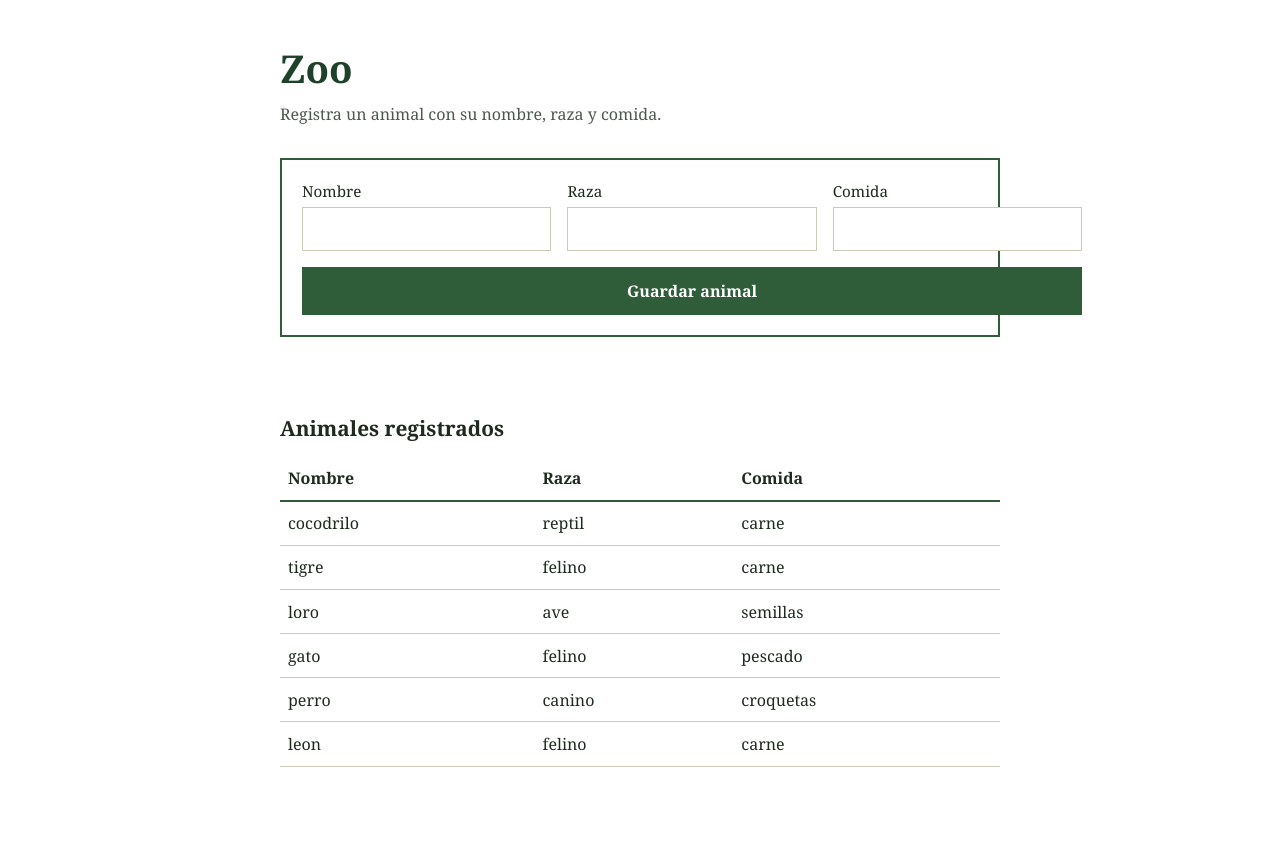
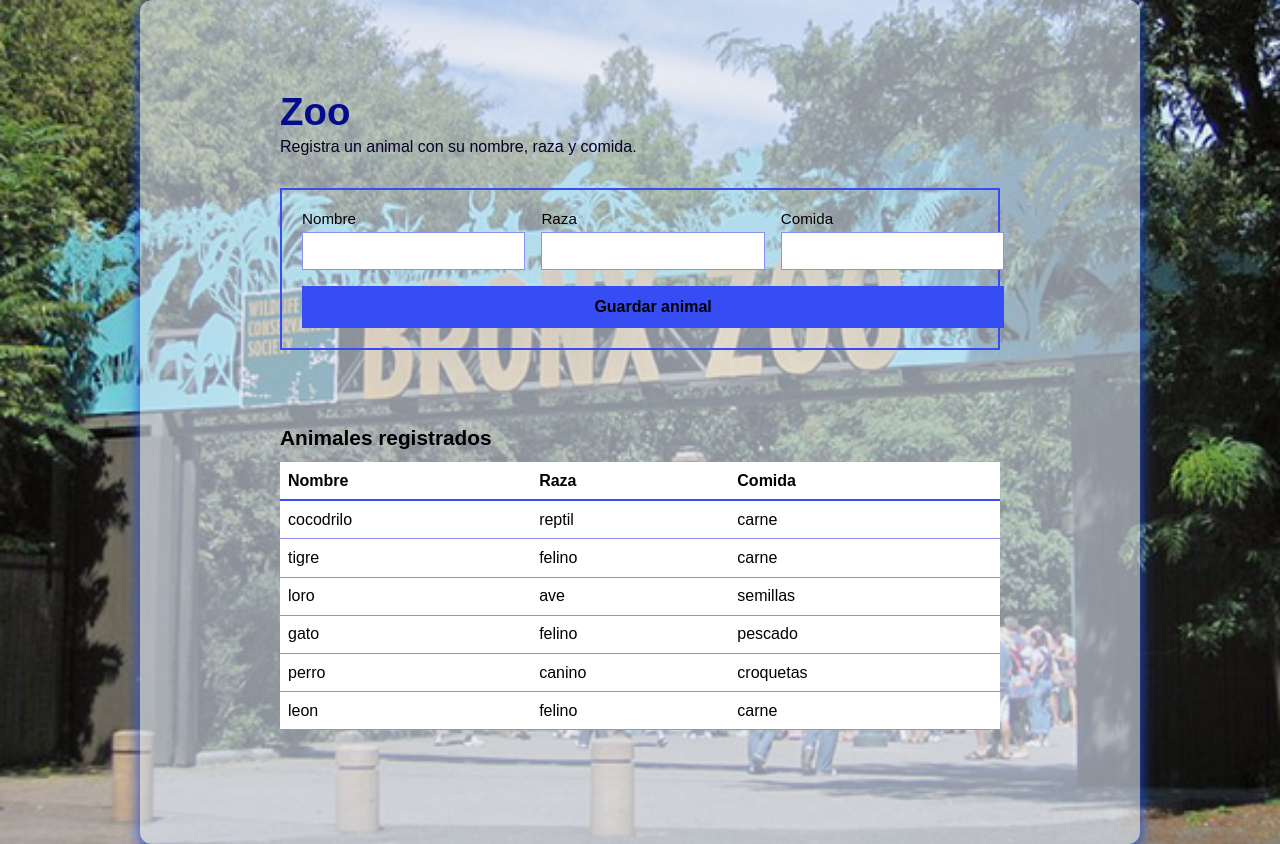
Before and after one commit to joseangeljugadordelol/zoo, a Flask app: page / in a window 1280 px wide. Before the commit the page ends 767 px from the top, so only its background shows below. Run offline with Flask 3, Linux system fonts and the light colour scheme; data comes from the database, SQL or seed files in the repository; data that the repository does not hold is empty.

Commit message:
se cambiaron estilos y se corregio un error de logica que hacia que el contenedor sea el body, ya lo solucione

```diff
--- a/static/css/styles.css
+++ b/static/css/styles.css
@@ -9,31 +9,33 @@
 }
 #vertical {
     display: flex;
-    flex-direction: column;   /* apila todo en vertical */
-    gap: 12px;                /* espacio entre elementos */
+    flex-direction: column;
+    gap: 12px;
     width: 300px;
-    margin: 0 auto;           /* centra el div horizontalmente */
+    margin: 0 auto;
     padding: 20px;
 }
 
 :root {
 
-  --tinta: #1f2a1f;
-  --verde: #2f5d3a;
-  --verde-oscuro: #1f4129;
-  --linea: #cfcab8;
-  --error: #a63a2b;
+  --tinta: #3b2747;
+  --morado: #364df4;
+  --morado-oscuro: #020c8c;
+  --linea: #8e91ec;
+  --error: #ff0000;
+  --si: #08670b
 }
 
 * { box-sizing: border-box; }
 
-body {
+/*body {
   margin: 0;
   background: var(--fondo);
   color: var(--tinta);
   font-family: Georgia, "Times New Roman", serif;
   line-height: 1.5;
 }
+*/
 
 main {
   max-width: 760px;
@@ -41,9 +43,9 @@
   padding: 2.5rem 1.25rem 4rem;
 }
 
-h1 { font-size: 2.4rem; margin: 0 0 .25rem; color: var(--verde-oscuro); }
+h1 { font-size: 2.4rem; margin: 0 0 .25rem; color: var(--morado-oscuro); }
 h2 { font-size: 1.3rem; margin: 2.5rem 0 .75rem; }
-p.sub { margin: 0 0 2rem; color: #4d584d; }
+p.sub { margin: 0 0 2rem; color: #060024; }
 
 /* Formulario */
 form {
@@ -51,7 +53,7 @@
   gap: 1rem;
   grid-template-columns: repeat(3, 1fr);
   padding: 1.25rem;
-  border: 2px solid var(--verde);
+  border: 2px solid var(--morado);
 }
 
 label { display: grid; gap: .3rem; font-size: .95rem; }
@@ -66,7 +68,7 @@
 
 input:focus-visible,
 button:focus-visible {
-  outline: 3px solid var(--verde);
+  outline: 3px solid var(--morado);
   outline-offset: 2px;
 }
 
@@ -75,25 +77,25 @@
   padding: .75rem 1rem;
   font: inherit;
   font-weight: bold;
-  color: #fff;
-  background: var(--verde);
+  color: #000000;
+  background: var(--morado);
   border: 0;
   cursor: pointer;
 }
 
-button:hover { background: var(--verde-oscuro); }
+button:hover { background: var(--morado-oscuro); }
 button:disabled { opacity: .6; cursor: wait; }
 
 /* Mensajes */
 #mensaje { min-height: 1.5rem; margin: .75rem 0 0; font-size: .95rem; }
-#mensaje.ok { color: var(--verde); }
+#mensaje.ok { color: var(--si); }
 #mensaje.error { color: var(--error); }
 
 /* Tabla */
 .table-wrap { overflow-x: auto; }
 table { width: 100%; border-collapse: collapse; }
 th, td { text-align: left; padding: .6rem .5rem; border-bottom: 1px solid var(--linea); }
-th { border-bottom: 2px solid var(--verde); }
+th { border-bottom: 2px solid var(--morado); }
 .vacio { color: #4d584d; padding: 1rem 0; }
 
 /* Móvil */
@@ -105,3 +107,17 @@
   border-collapse: collapse;
   background: #ffffff;
 }
+.contenedor1 {
+    width: 500%;
+    max-width: 1000px;
+    margin: 20px 20px 20px 20px;
+    padding: 50px 40px 50px 40px;
+    background: rgb(223 233 248 / 60%);
+    border-radius: 12px;
+    box-shadow: 0 4px 15px rgb(32 80 224 / 4);
+
+    display: flex;
+    flex-direction: column;
+    gap: 15px;
+    margin: 0 auto
+}
--- a/templates/index.html
+++ b/templates/index.html
@@ -6,7 +6,9 @@
   <title>Zoo</title>
   <link rel="stylesheet" href="{{ url_for('static', filename='css/styles.css') }}">
 </head>
+
 <body>
+  <div class="contenedor1">
     <main>
       <h1>Zoo</h1>
       <p class="sub">Registra un animal con su nombre, raza y comida.</p>
@@ -37,5 +39,6 @@
     </main>
 
     <script src="{{ url_for('static', filename='js/scripts.js') }}"></script>
+  </div>
 </body>
 </html>
```
Lines whose indentation alone changed are shown as unchanged.
